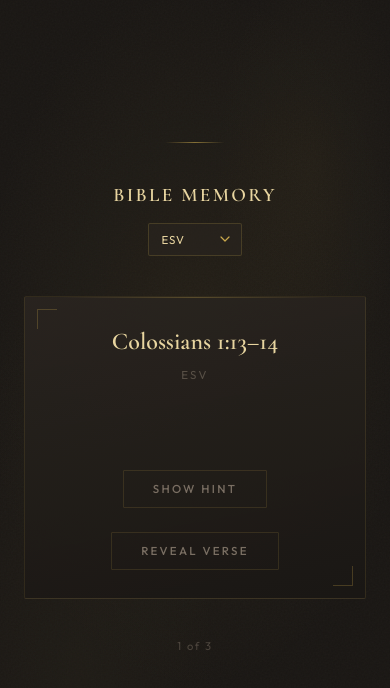
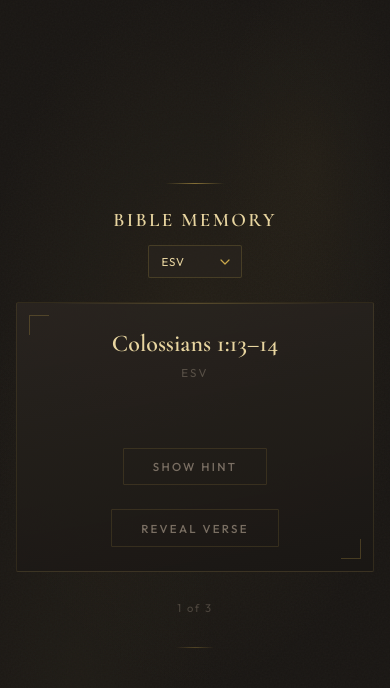
Before and after one commit to shanehoving/bible-memory, a plain HTML site: page index.html in a window 390 px wide. Both pictures are taken after a click on the button "GET STARTED". Shown: the top 688 px of the page. Drawn offline with nearby package versions, Linux system fonts and the light colour scheme.

Commit message:
Mobile adjustments

```diff
--- a/index.html
+++ b/index.html
@@ -50,7 +50,11 @@
     --text-muted: #7a6f63;
   }
 
-  /* ── Base Layout ───────────────────────────────────────────────────────── */
+  /* ── Base Layout ─────────────────────────────────────────────────────────
+     overflow-x hidden prevents horizontal scroll from any edge cases,
+     but overflow-y is auto so long cards can scroll into view on mobile.
+     justify-content uses safe center so content pushes to top when it
+     exceeds the viewport rather than clipping above the fold.             */
   body {
     font-family: 'Outfit', sans-serif;
     background: var(--dark);
@@ -59,8 +63,9 @@
     display: flex;
     flex-direction: column;
     align-items: center;
-    justify-content: center;
-    overflow: hidden;
+    justify-content: safe center;
+    overflow-x: hidden;
+    overflow-y: auto;
     position: relative;
   }
 
@@ -90,7 +95,10 @@
     z-index: 0;
   }
 
-  /* ── Container ─────────────────────────────────────────────────────────── */
+  /* ── Container ───────────────────────────────────────────────────────────
+     No min-height here. On desktop the body's safe center handles vertical
+     centering. On mobile, content flows naturally from the top with generous
+     but not wasteful padding.                                              */
   .container {
     position: relative;
     z-index: 1;
@@ -100,8 +108,6 @@
     display: flex;
     flex-direction: column;
     align-items: center;
-    min-height: 100vh;
-    justify-content: center;
   }
 
   /* ── Decorative Dividers ───────────────────────────────────────────────── */
@@ -315,7 +321,7 @@
     padding: clamp(2rem, 5vw, 3.5rem);
     position: relative;
     overflow: hidden;
-    min-height: 300px;
+    min-height: 220px;
     display: flex;
     flex-direction: column;
     justify-content: center;
@@ -478,12 +484,23 @@
     opacity: 0.5;
   }
 
-  /* ── Responsive ────────────────────────────────────────────────────────── */
+  /* ── Responsive ──────────────────────────────────────────────────────────
+     On mobile: reduce padding, shrink the card, tighten the ornament and
+     header spacing so the card + controls sit higher on screen and the
+     "Next Verse" button is always reachable without fighting scroll.       */
   @media (max-width: 600px) {
-    .container { padding: 1.5rem; }
-    .card { padding: 1.8rem; min-height: 260px; }
+    .container { padding: 1.2rem 1rem 2rem; }
+    .ornament { margin-bottom: 1.5rem; }
+    .card { padding: 1.5rem; min-height: auto; }
     .btn-primary { padding: 0.85rem 2.5rem; }
-    .game-header { flex-direction: column; gap: 1rem; align-items: center; }
+    .game-header { flex-direction: column; gap: 0.8rem; align-items: center; margin-bottom: 1.5rem; }
+    .title { margin-bottom: 0.3rem; }
+    .subtitle { margin-bottom: 0; }
+    .reference { margin-bottom: 0.3rem; }
+    .reference-translation { margin-bottom: 1.2rem; }
+    .card-actions { margin-top: 1.5rem; }
+    .controls { margin-top: 1.8rem; }
+    .ornament-bottom { margin-top: 2rem; }
   }
 </style>
 </head>
@@ -771,7 +788,15 @@ function revealVerse() {
 
   document.getElementById('verseText').classList.add('visible');
   document.getElementById('revealBtn').classList.add('used');
-  document.getElementById('nextBtn').style.display = '';
+  const nextBtn = document.getElementById('nextBtn');
+  nextBtn.style.display = '';
+
+  // On mobile, longer verses may push the Next button below the fold.
+  // Smooth-scroll it into view after a short delay to let the CSS
+  // transition finish expanding the verse text first.
+  setTimeout(() => {
+    nextBtn.scrollIntoView({ behavior: 'smooth', block: 'nearest' });
+  }, 350);
 }
 
 
```
